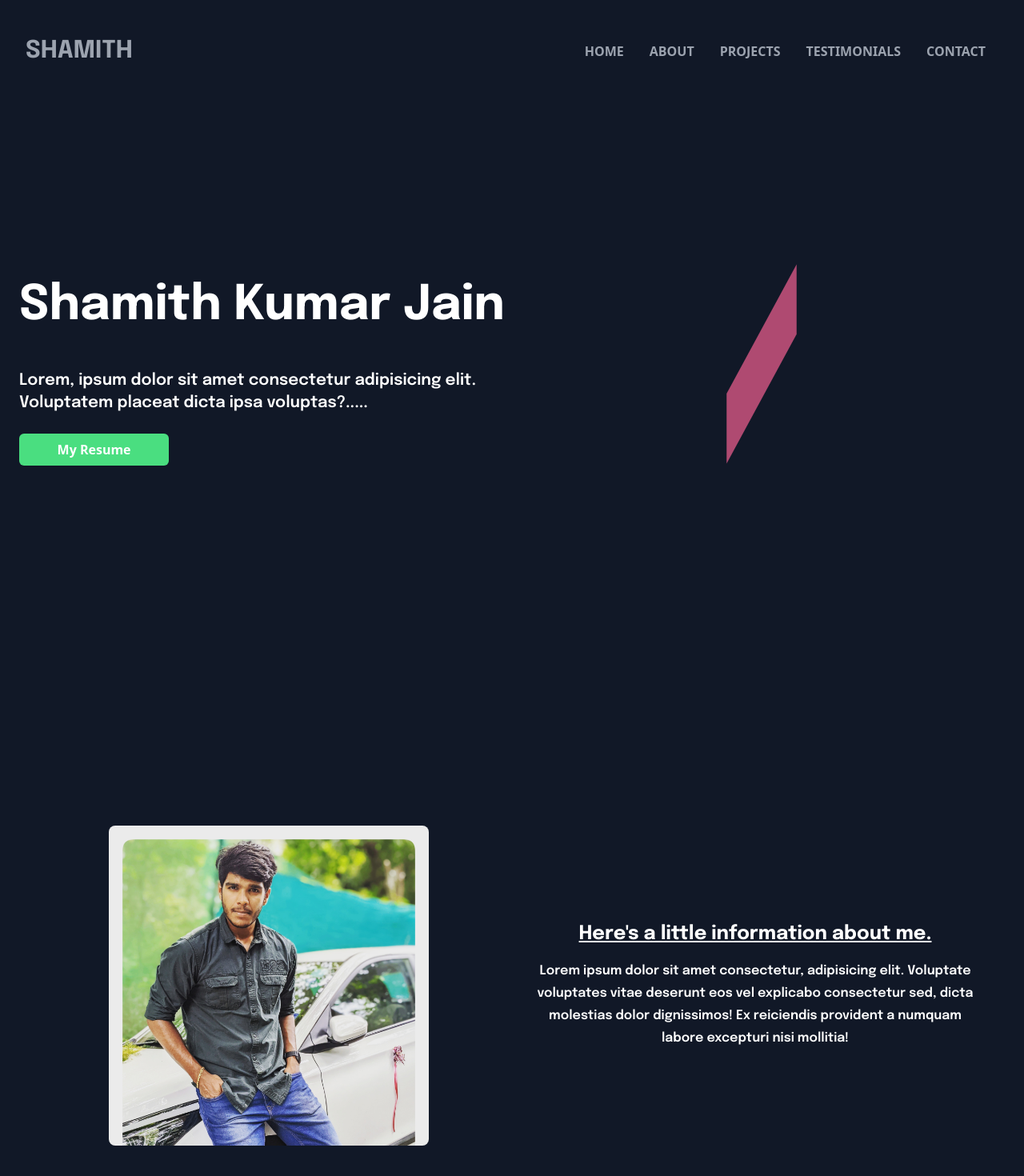
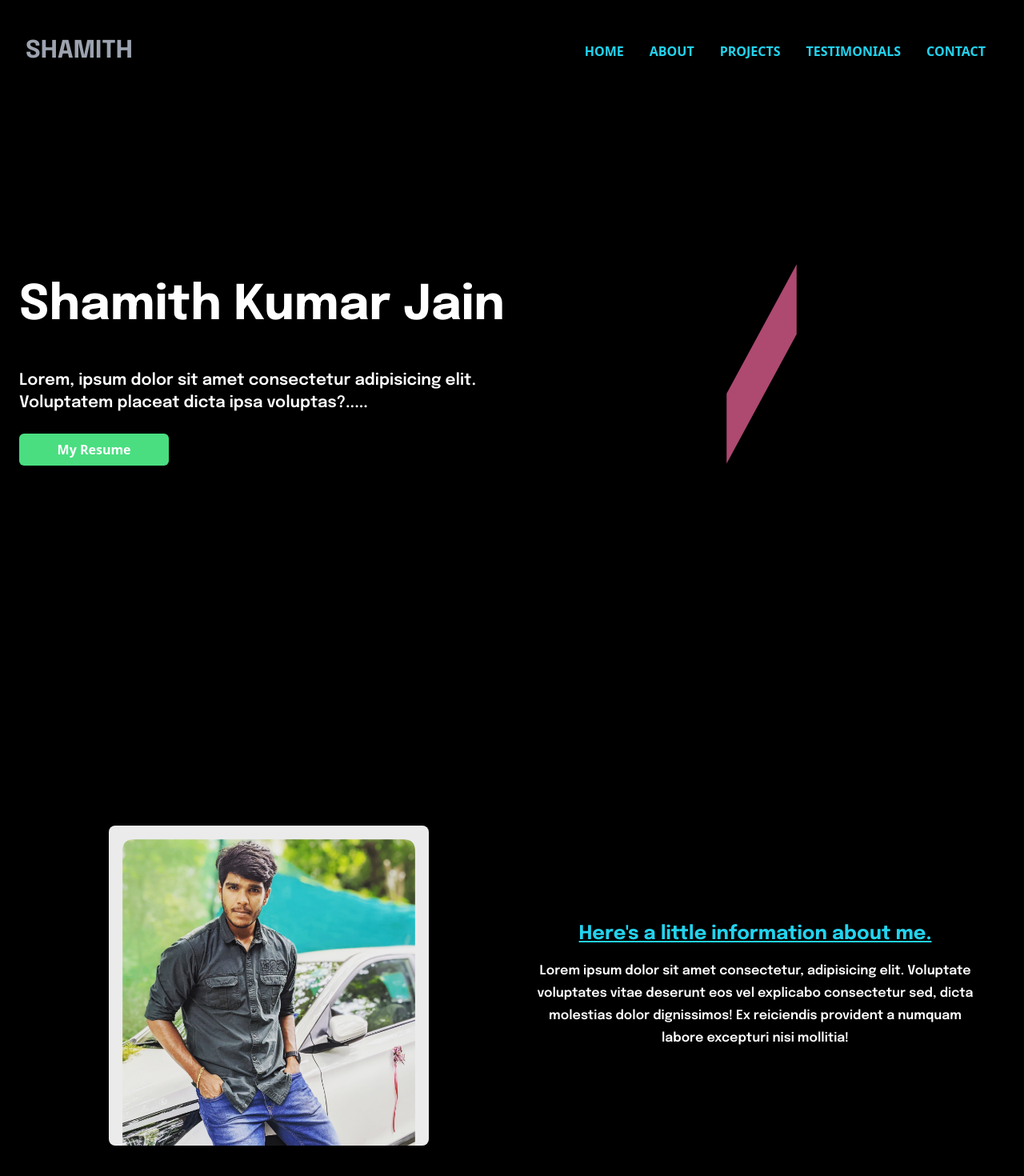
Before and after one commit to sam7244/shamith-portfolio, a Next.js app: page / in a window 1280 px wide. Shown: the top 1470 px of the page at 80% size. Built offline with nearby package versions, Linux system fonts and the light colour scheme; what @kamona/tailwindcss-perspective would draw is missing.

Commit message:
dummy commit

```diff
--- a/components/About.tsx
+++ b/components/About.tsx
@@ -74,7 +74,7 @@ function About({}: Props) {
         whileInView="visible"
         className="flex gap-4 text-white flex-col p-2 leading-5 md:justify-center   items-center"
       >
-        <h1 className="font-bold font-epilogue underline text-xl  md:mt-0 sm:text-2xl text-center">
+        <h1 className="font-bold font-epilogue underline text-xl  md:mt-0 sm:text-2xl text-center text-cyan-400">
           Here&apos;s a little information about me.
         </h1>
         <p className="px-4 leading-7  font-epilogue font-semibold text-center ">
--- a/components/Hero.tsx
+++ b/components/Hero.tsx
@@ -8,7 +8,7 @@ function Hero({}: Props) {
   return (
     <div className="max-w-7xl  grid md:grid-cols-2 h-[90vh] py-1 mx-auto  overflow-hidden ">
       <div className=" flex flex-col justify-center gap-4 ">
-        <h1 className="p-2 font-epilogue text-white font-bold text-3xl sm:text-6xl animate-bounce">
+        <h1 className="p-2 font-epilogue text-white font-bold text-3xl sm:text-6xl animate-bounce text-cyan-400">
           Shamith Kumar Jain
         </h1>
         <h3 className="sm:text-xl p-2 font-epilogue text-white font-semibold">
--- a/components/Navbar.tsx
+++ b/components/Navbar.tsx
@@ -32,7 +32,7 @@ function Navbar({}: Props) {
             x: { duration: 1.2 },
           }}
           whileInView="visible"
-          className={`w-full text-3xl font-epilogue  text-gray-400 font-bold`}
+          className={`w-full text-3xl font-epilogue  text-gray-400 font-bold text-cyan-400`}
         >
           Shamith
         </motion.h1>
@@ -44,10 +44,10 @@ function Navbar({}: Props) {
           whileInView="visible"
           className="md:flex hidden  font-semibold text-gray-400"
         >
-          <motion.li variants={variants} className="p-4 cursor-pointer">
+          <motion.li variants={variants} className="p-4 cursor-pointer text-cyan-400">
             Home
           </motion.li>
-          <motion.li variants={variants} className="p-4 cursor-pointer">
+          <motion.li variants={variants} className="p-4 cursor-pointer text-cyan-400">
             About
           </motion.li>
           <motion.li
@@ -55,14 +55,14 @@ function Navbar({}: Props) {
               hidden: { opacity: 0, x: -60 },
               show: { opacity: 1, x: 0 },
             }}
-            className="p-4 cursor-pointer"
+            className="p-4 cursor-pointer text-cyan-400"
           >
             Projects
           </motion.li>
-          <motion.li variants={variants} className="p-4 cursor-pointer">
+          <motion.li variants={variants} className="p-4 cursor-pointer text-cyan-400">
             Testimonials
           </motion.li>
-          <motion.li variants={variants} className="p-4 cursor-pointer">
+          <motion.li variants={variants} className="p-4 cursor-pointer text-cyan-400">
             Contact
           </motion.li>
         </motion.ul>
--- a/components/Projects.tsx
+++ b/components/Projects.tsx
@@ -89,7 +89,7 @@ function Projects({}: Props) {
         whileInView="visible"
         className="mt-14 text-center text-white "
       >
-        <h3 className="text-3xl py-1 font-epilogue font-bold dark:text-white">
+        <h3 className="text-3xl py-1 font-epilogue font-bold dark:text-white text-cyan-400">
           Projects{" "}
         </h3>
         <p className="text-md font-epilogue py-2 leading-8 dark:text-gray-200 ">
--- a/src/app/page.tsx
+++ b/src/app/page.tsx
@@ -60,7 +60,7 @@ const skills = [
 export default async function Home() {
   // bg - [rgb(36, 36, 36)];
   return (
-    <div className="bg-gray-900   snap-y snap-mandatory mx-auto min-h-screen p-4">
+    <div className="bg-black   snap-y snap-mandatory mx-auto min-h-screen p-4">
       <Navbar />
       <section className="snap-start">
         <Hero />
```
Also changed, not shown: 1 other file (tests, documents, lock files or other folders).
